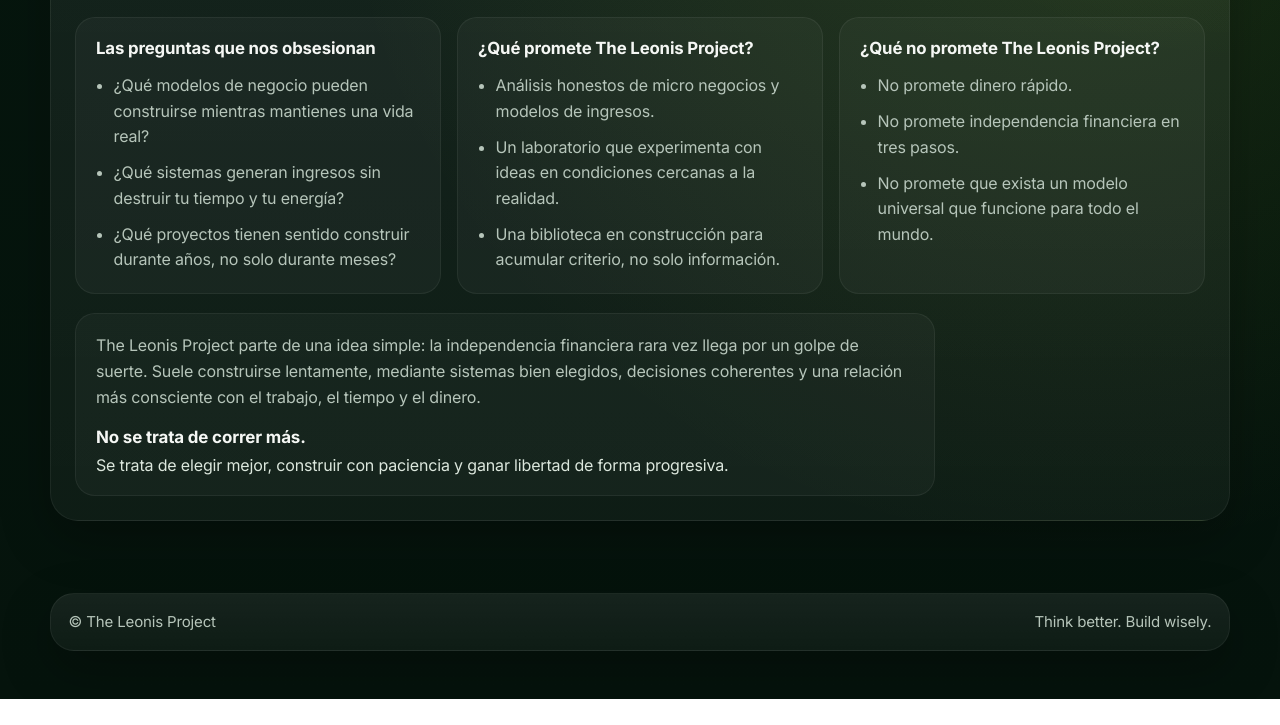
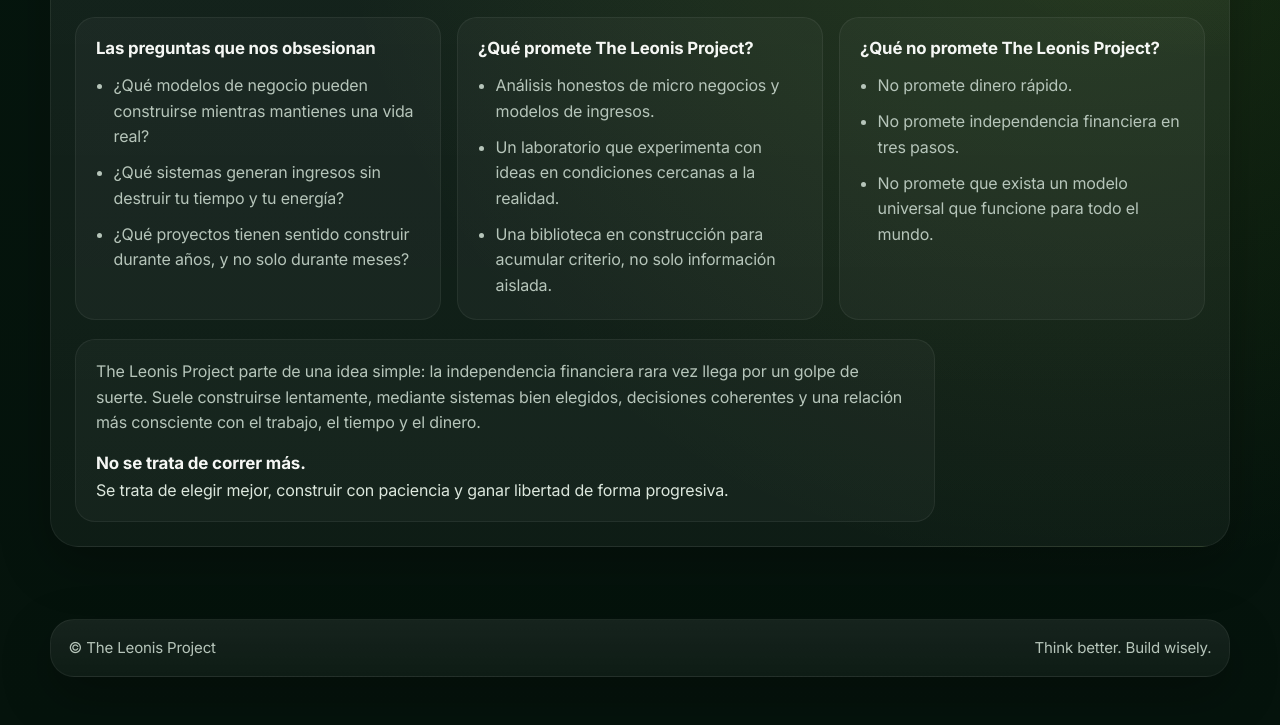
Before and after one commit to LeonisG/LeonisG.github.io, a plain HTML site: page index.html in a window 1280 px wide. Shown: the part 2928-3653 px from the top of the page. Before the commit the page ends 3627 px from the top, so only its background shows below. Drawn offline with Linux system fonts and the light colour scheme.

Commit message:
slight copy changes

```diff
--- a/index.html
+++ b/index.html
@@ -308,7 +308,7 @@
               <ul>
                 <li>¿Qué modelos de negocio pueden construirse mientras mantienes una vida real?</li>
                 <li>¿Qué sistemas generan ingresos sin destruir tu tiempo y tu energía?</li>
-                <li>¿Qué proyectos tienen sentido construir durante años, no solo durante meses?</li>
+                <li>¿Qué proyectos tienen sentido construir durante años, y no solo durante meses?</li>
               </ul>
             </article>
 
@@ -317,7 +317,7 @@
               <ul>
                 <li>Análisis honestos de micro negocios y modelos de ingresos.</li>
                 <li>Un laboratorio que experimenta con ideas en condiciones cercanas a la realidad.</li>
-                <li>Una biblioteca en construcción para acumular criterio, no solo información.</li>
+                <li>Una biblioteca en construcción para acumular criterio, no solo información aislada.</li>
               </ul>
             </article>
 
@@ -333,9 +333,8 @@
 
           <div class="about-closing">
             <p class="about-closing-copy">
-              The Leonis Project parte de una idea simple: la independencia financiera rara vez llega
-              por un golpe de suerte. Suele construirse lentamente, mediante sistemas bien elegidos,
-              decisiones coherentes y una relación más consciente con el trabajo, el tiempo y el dinero.
+              The Leonis Project parte de una idea simple: la independencia financiera rara vez llega por un golpe de suerte.
+              Suele construirse lentamente, mediante sistemas bien elegidos, decisiones coherentes y una relación más consciente con el trabajo, el tiempo y el dinero.
             </p>
 
             <p class="about-method">
```
